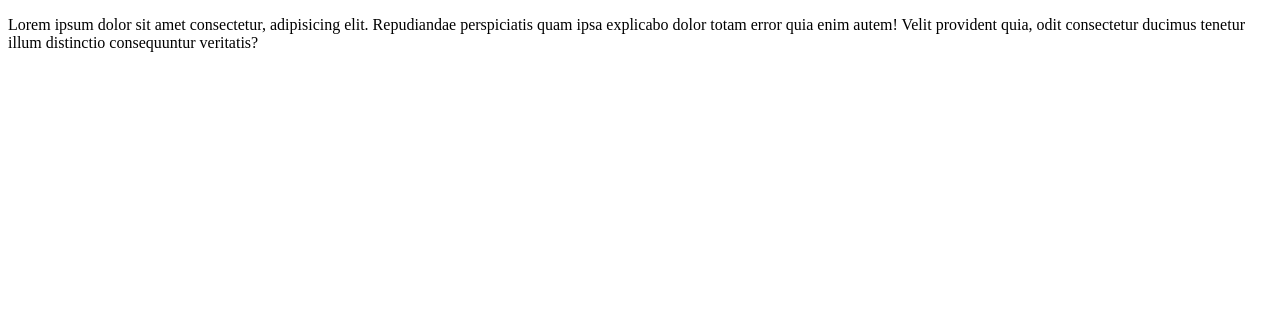
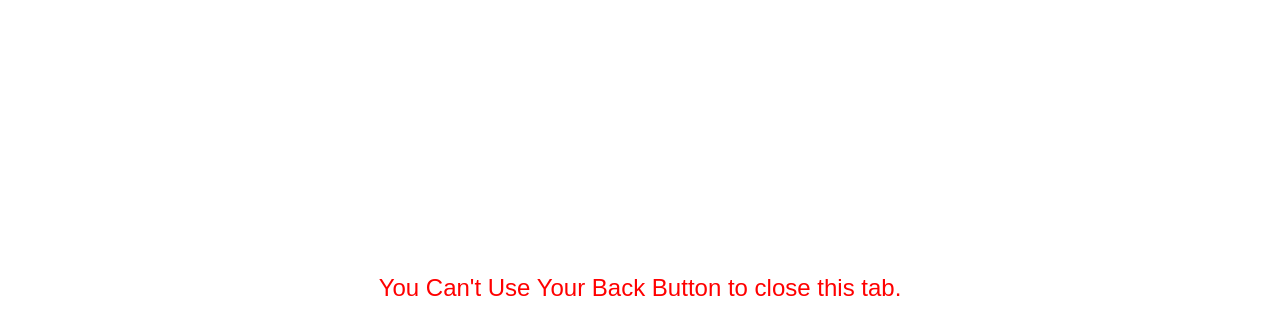
Before and after one commit to the-suraj/small-projects, a plain HTML site: page Native Back In Web App/escape.htm in a window 1280 px wide. Drawn offline with Linux system fonts and the light colour scheme.

Commit message:
added style

```diff
--- a/Native Back In Web App/escape.htm
+++ b/Native Back In Web App/escape.htm
@@ -6,10 +6,28 @@
     <meta name="viewport" content="width=device-width, initial-scale=1.0">
     <meta http-equiv="X-UA-Compatible" content="ie=edge">
     <title>You Can not escape.</title>
+    <style>
+        body {
+            font-family: Arial, Helvetica, sans-serif;
+            display: flex;
+            justify-content: center;
+            align-content: center;
+            align-items: center;
+            color: #ff0000;
+            font-size: x-large;
+            min-height: 100vh;
+            transform: translateY(-15%);
+        }
+        body p {
+            text-align: center;
+        }
+    </style>
 </head>
 
 <body>
-    <p>Lorem ipsum dolor sit amet consectetur, adipisicing elit. Repudiandae perspiciatis quam ipsa explicabo dolor totam error quia enim autem! Velit provident quia, odit consectetur ducimus tenetur illum distinctio consequuntur veritatis?</p>
+    <p>
+        You Can't Use Your Back Button to close this tab.
+    </p>
     <script>
         window.history.replaceState('home', document.title, null);
         window.history.pushState('trap', 'trap', 'trap')
```
